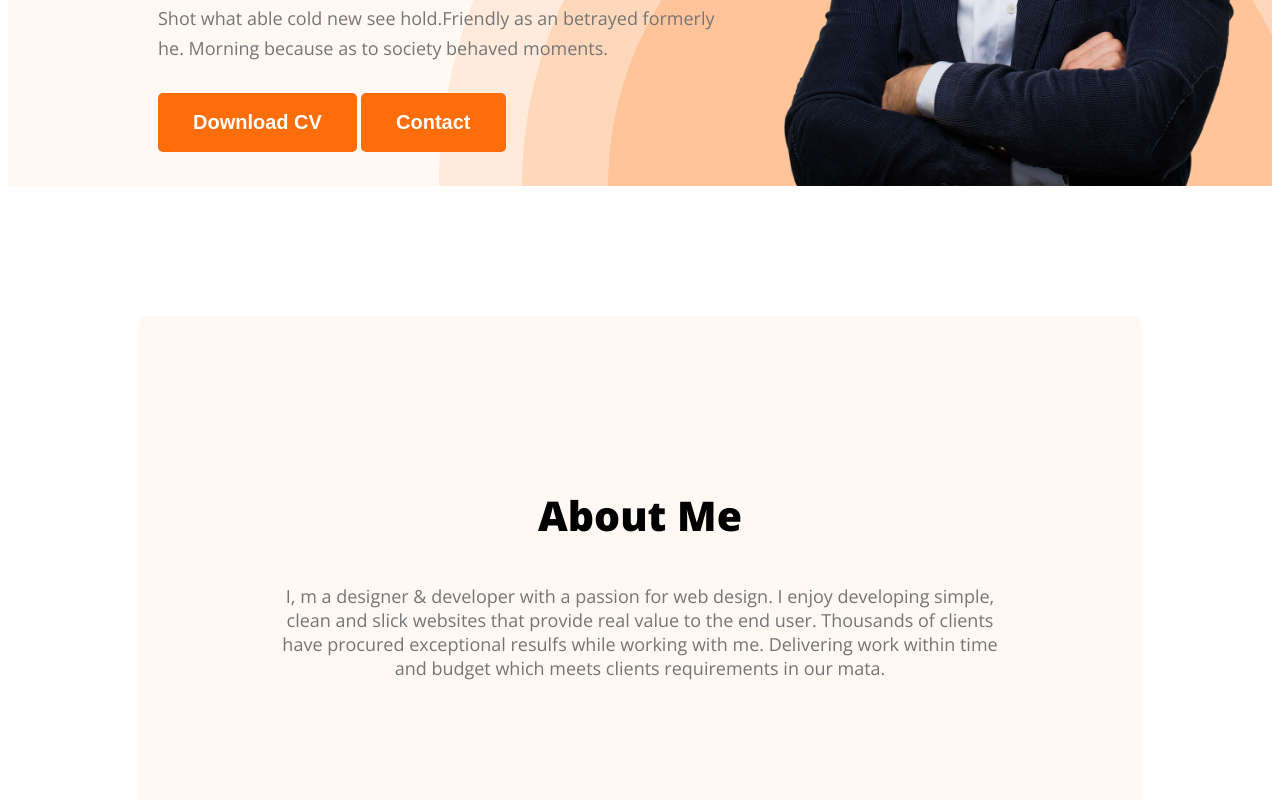
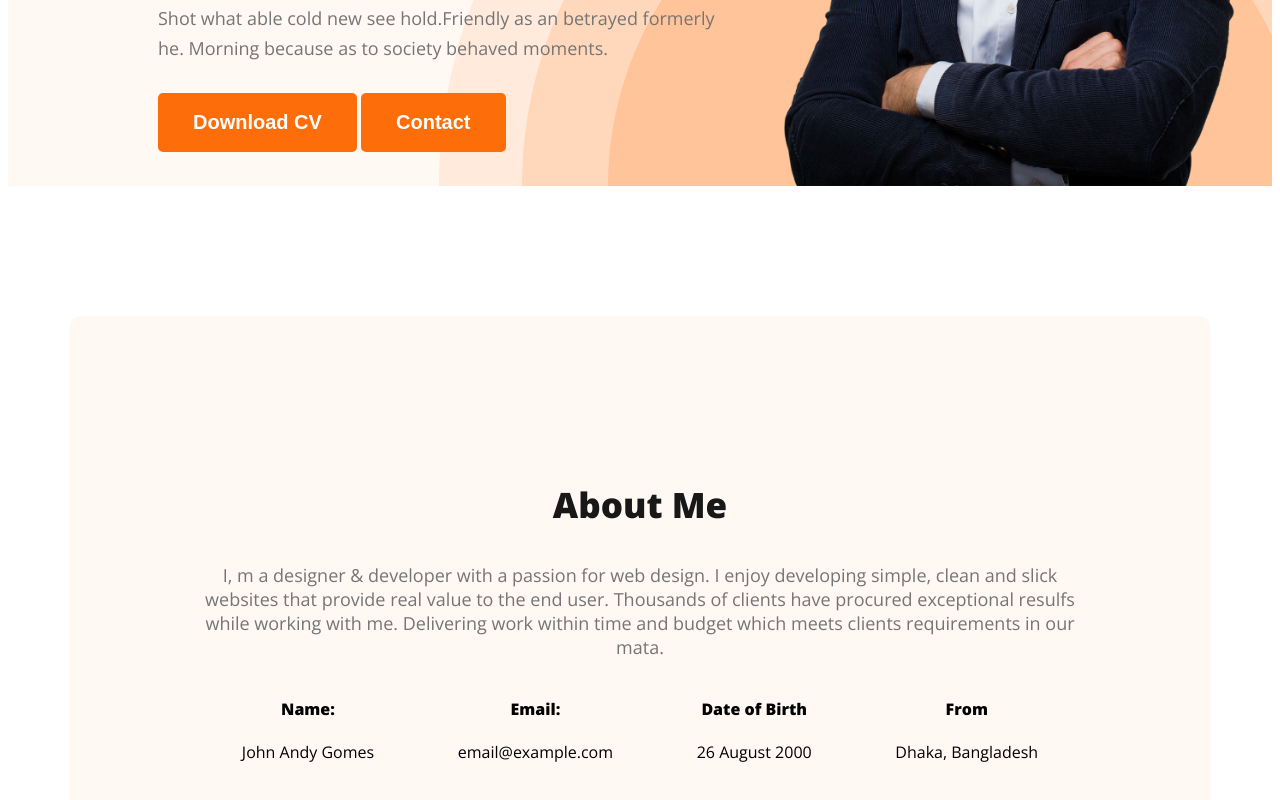
Before and after one commit to Deathknight101/portfolio-practice, a plain HTML site: page index.html in a window 1280 px wide. Shown: the part 582-1382 px from the top of the page. Drawn offline with nearby package versions, Linux system fonts and the light colour scheme.

Commit message:
about info

```diff
--- a/index.html
+++ b/index.html
@@ -25,7 +25,8 @@
             <div class="banner-content">
                 <h3 class="banner-greeting">Hi, I am</h3>
                 <h1 class="banner-title">John Andy Gomes</h1>
-                <p class="banner-des">Shot what able cold new see hold.Friendly as an betrayed formerly he. Morning because as to society
+                <p class="banner-des">Shot what able cold new see hold.Friendly as an betrayed formerly he. Morning
+                    because as to society
                     behaved moments.</p>
                 <button class="button-primary">Download CV</button>
                 <button class="button-primary">Contact</button>
@@ -36,7 +37,32 @@
     <main>
         <section class="about">
             <h3 class="section-title">About Me</h3>
-            <p class="section-des">I, m a designer & developer with a passion for web design. I enjoy developing simple, clean and slick websites that provide real value to the end user. Thousands of clients have procured exceptional resulfs while working with me. Delivering work within time and budget which meets clients requirements in our mata.</p>
+            <p class="section-des">
+                I, m a designer & developer with a passion for web design. I enjoy developing simple,
+                clean and slick websites that provide real value to the end user. Thousands of clients have procured
+                exceptional resulfs while working with me. Delivering work within time and budget which meets clients
+                requirements in our mata.</p>
+            <div class="about-info-container">
+                <div class="about-info">
+                    <h4 class="info-title">Name:</h4>
+                    <p class="info-des">John Andy Gomes</p>
+                </div>
+                <div class="about-info">
+                    <h4 class="info-title">Email:</h4>
+                    <p class="info-des">email@example.com</p>
+                </div>
+                <div class="about-info">
+                    <h4 class="info-title">Date of Birth</h4>
+                    <p class="info-des">26 August 2000</p>
+                </div>
+                <div class="about-info">
+                    <h4 class="info-title">From</h4>
+                    <p class="info-des">Dhaka, Bangladesh</p>
+                </div>
+
+            </div>
+
+
         </section>
     </main>
     <footer>
--- a/styles/portfolio.css
+++ b/styles/portfolio.css
@@ -18,6 +18,19 @@ body {
     padding: 18px 35px;
 }
 
+.section-title {
+    color: #181818;
+    text-align: center;
+    font-size: 35px;
+    font-weight: 700;
+}
+
+.section-des {
+    text-align: center;
+    font-size: 18px;
+    color: #757575;
+    font-weight: 400;
+}
 /* Nav Related styles */
 nav {
     display: flex;
@@ -94,20 +107,28 @@ nav a {
 }
 
 /* main section */
-.section-des{
-    text-align: center;
-    font-size: 18px;
-    color: #757575;
-    font-weight: 400;
+
+
+main{
+    max-width: 1140px;
+    margin: 0 auto;
 }
 
 /* about section style */
 .about {
-    text-align: center;
+
     padding: 130px;
     border-radius: 10px;
     background: #FFF8F3;
-    font-size: 35px;
-    font-weight: 700;
-    margin: 130px;
+    margin:130px 0;
+
 }
+
+.about-info-container {
+    display: flex;
+    justify-content: space-around;
+
+}
+.about-info{
+    text-align: center;
+}
```
